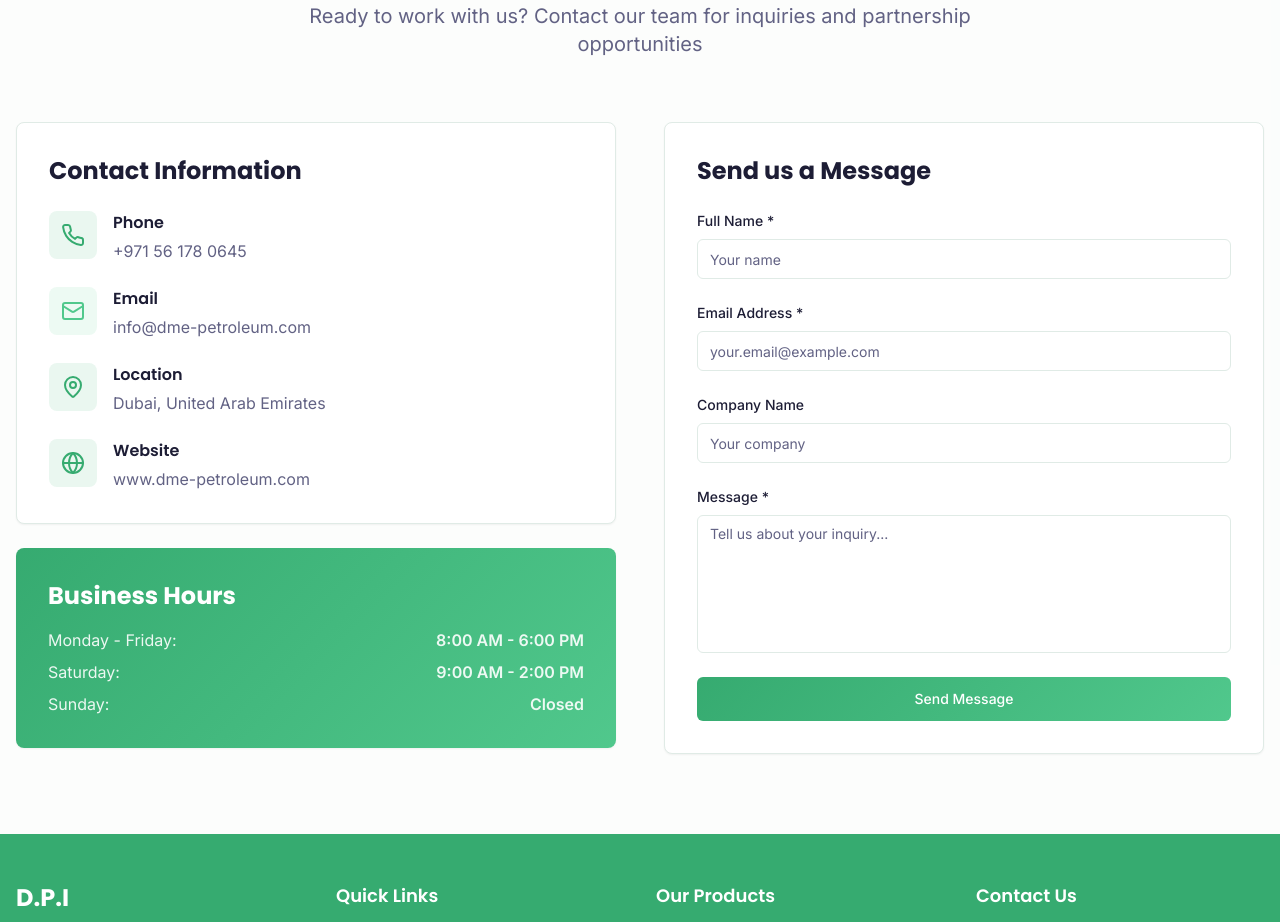
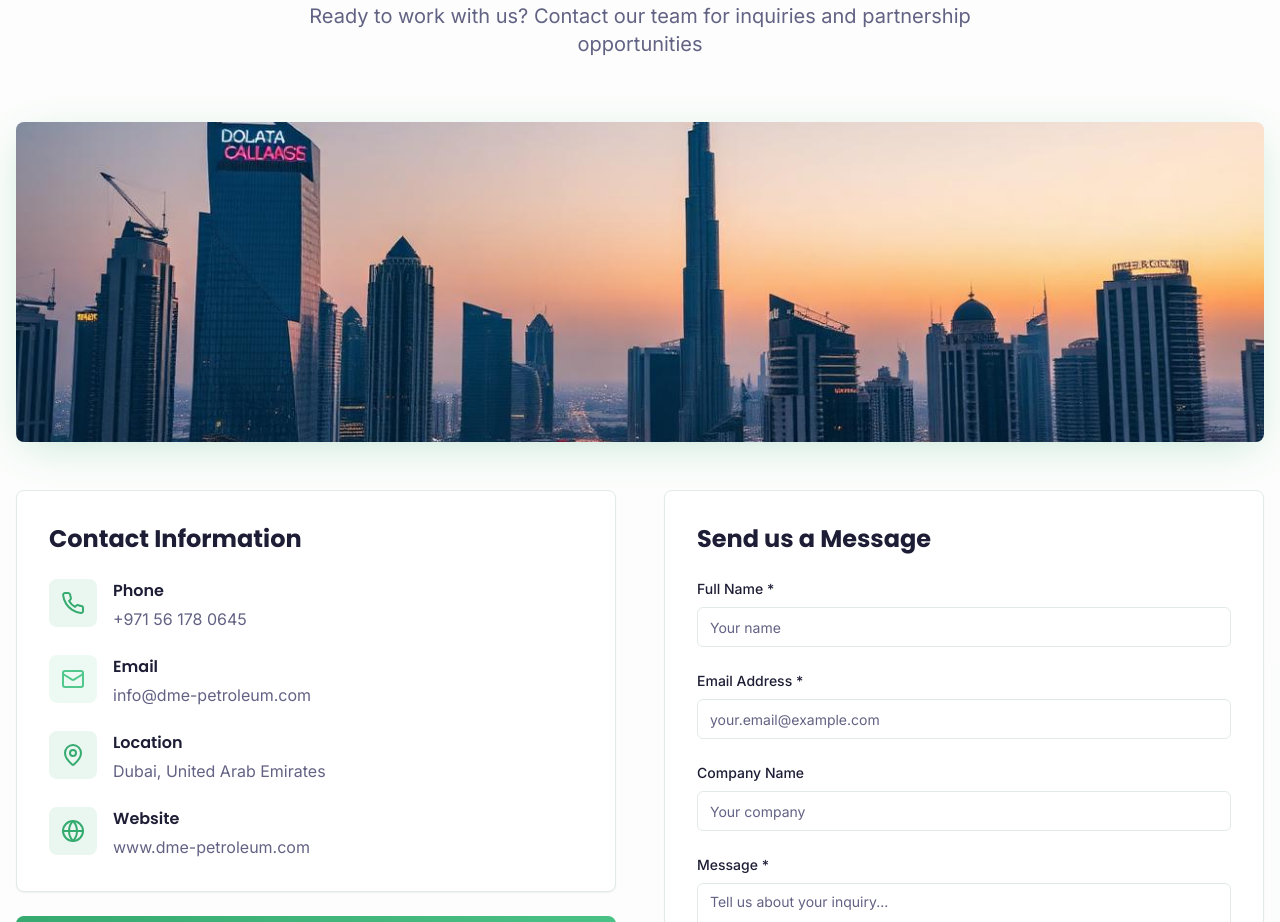
Before and after one commit to Pacifiquecyusa/hello-our-company, a React (Vite) app: page / in a window 1280 px wide. Shown: the part 5940-6862 px from the top of the page. Built offline with nearby package versions, Linux system fonts and the light colour scheme; the HTML template or start-up script is replaced by a standard one.

Commit message:
Changes
Co-authored-by: Pacifiquecyusa <192970940+Pacifiquecyusa@users.noreply.github.com>

```diff
--- a/src/components/Contact.tsx
+++ b/src/components/Contact.tsx
@@ -35,11 +35,23 @@ const Contact = () => {
           </p>
         </div>
 
+        <div className="mb-12 overflow-hidden rounded-lg shadow-elegant">
+          <img
+            src={dubaiImage}
+            alt="Dubai business district where DME Petroleum & Investment is headquartered"
+            loading="lazy"
+            width={1280}
+            height={720}
+            className="w-full h-56 md:h-80 object-cover"
+          />
+        </div>
+
         <div className="grid lg:grid-cols-2 gap-12">
           {/* Contact Information */}
           <div className="space-y-6">
             <Card className="p-8 border-border">
               <h3 className="text-2xl font-bold mb-6 text-foreground">
+
                 Contact Information
               </h3>
 
```
